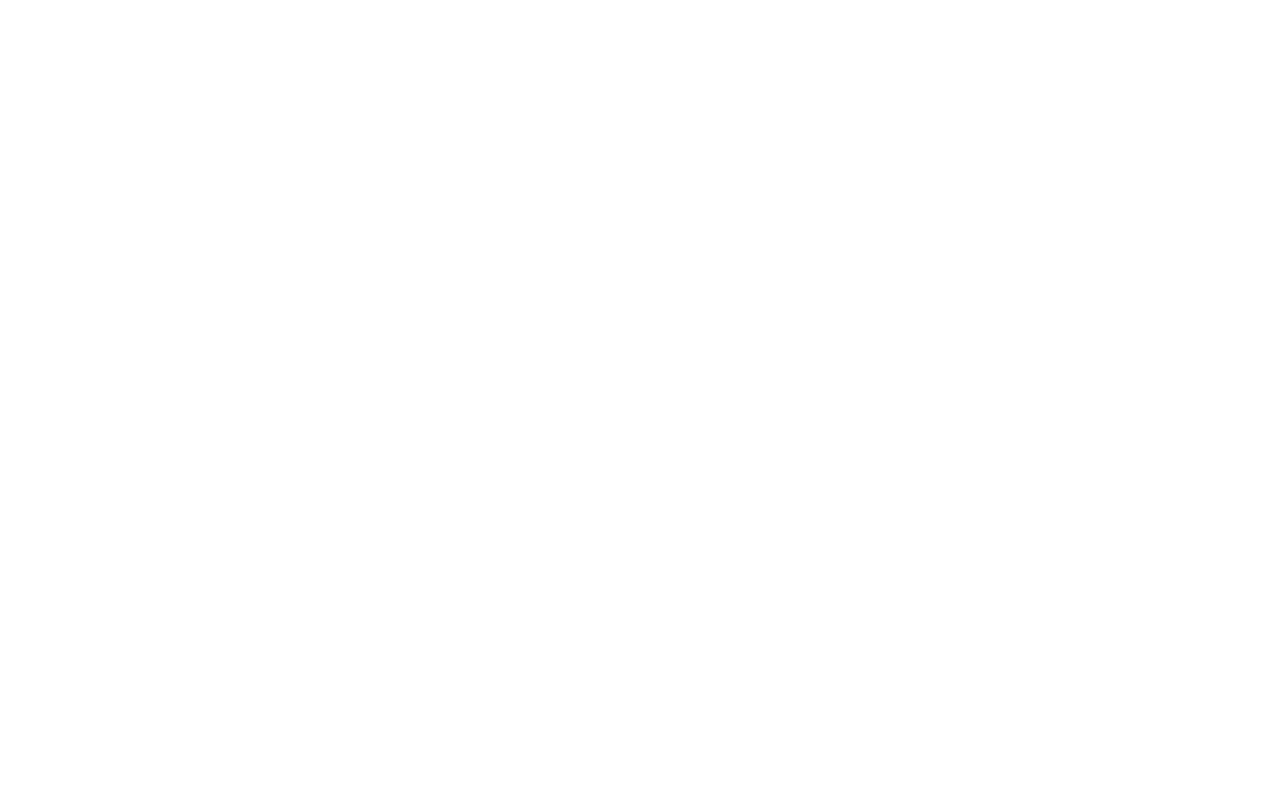
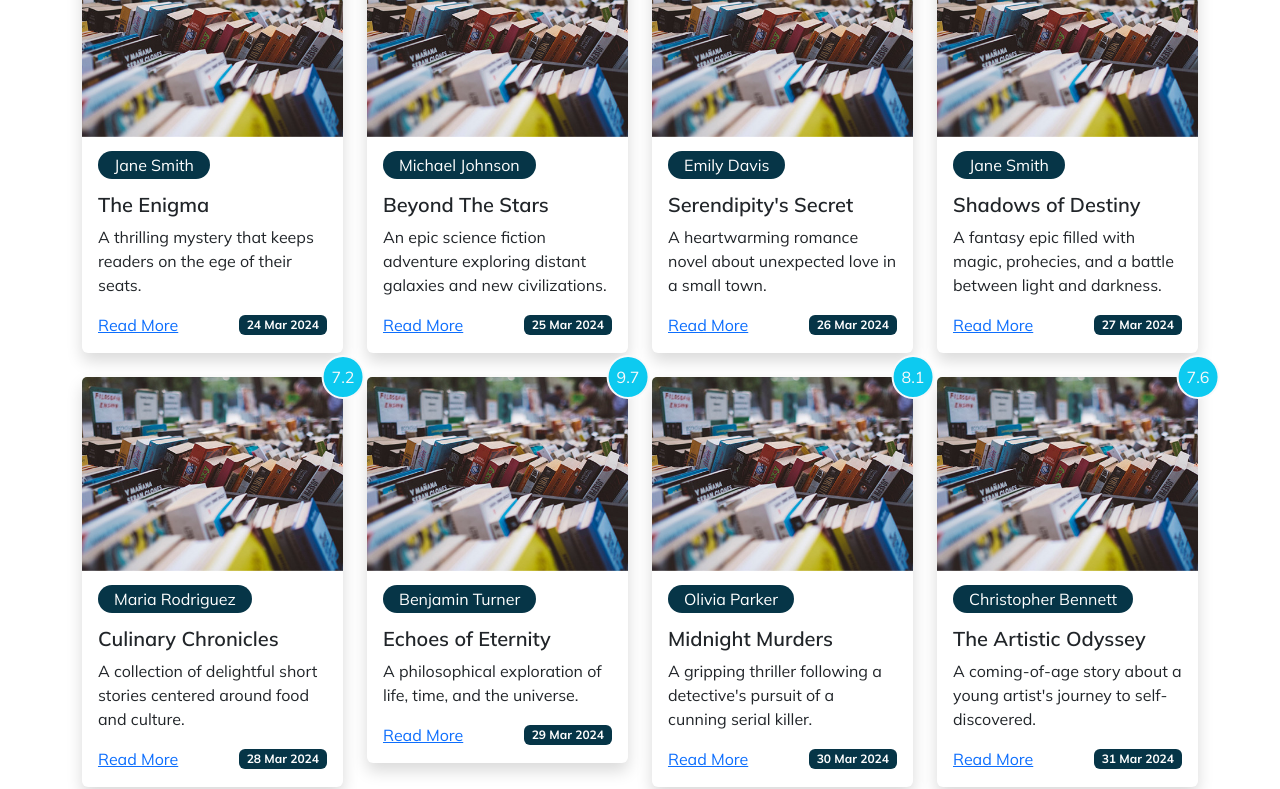
Before and after one commit to rhcndrsn/bookstore, a Vue app in the folder frontend/: page /books in a window 1280 px wide. Shown: the part 300-1089 px from the top of the page. Before the commit the page ends 800 px from the top, so only its background shows below. Built offline with nearby package versions, Linux system fonts and the light colour scheme.

Commit message:
prop, one way data flow, v-for sample

```diff
--- /dev/null
+++ b/frontend/src/components/BookItem.vue
@@ -0,0 +1,37 @@
+<template>
+    <div class="card border-0 shadow position-relative">
+        <img src="../../template/bostorek/images/b1.jpg" class="card-img-top">
+        <div class="card-body">
+            <div class="auth-box">
+                <span style="background-color: #063547;" class="py-1 px-3 text-white rounded-pill">
+                    {{ book.author }}
+                </span>
+            </div>
+            <h5 class="card-title mt-3 fw-semibold">{{ book.name }}</h5>
+            <p class="card-text">{{ book.description }}</p>
+            <div class="d-flex justify-content-between align-items-center">
+                <a href="#" class="card-link">Read More</a>
+                <p style="background-color: #063547;" class="py-1 px-2 text-white badge mb-0">{{ book.uploadDate }}</p>
+            </div>
+        </div>
+        <span class="position-absolute top-0 start-100 translate-middle p-2 bg-info text-light rounded-circle border border-2 border-light">
+            {{ book.rating }}
+        </span>
+    </div>
+</template>
+
+<script>
+    export default {
+        name: "BookItem",
+        props: {
+            book: {
+                type: Object,
+                default: () => ({})
+            }
+        }
+    }
+</script>
+
+<style lang="scss" scoped>
+
+</style>
--- /dev/null
+++ b/frontend/src/components/BookList.vue
@@ -0,0 +1,27 @@
+<template>
+    <div class="row">
+        <div class="col-sm-6 col-md-4 col-xl-3 mb-4" v-for="book in books" :key="book.id">
+            <BookItem :book="book" />
+        </div>
+    </div>
+</template>
+
+<script>
+    import BookItem from "@/components/BookItem.vue";
+    export default {
+        name: "BookList",
+        components: {
+            BookItem,
+        },
+        props: {
+            books: {
+                type: Array,
+                default: ()=>([])
+            }
+        }
+    }
+</script>
+
+<style lang="scss" scoped>
+
+</style>
--- /dev/null
+++ b/frontend/src/db.js
@@ -0,0 +1,104 @@
+const books = [
+    {
+        id: 1,
+        name: 'The Enigma',
+        author: 'Jane Smith',
+        page: 320,
+        description:
+            'A thrilling mystery that keeps readers on the ege of their seats.',
+        rating: 8.5,
+        uploadDate: '24 Mar 2024',
+    },
+    {
+        id: 2,
+        name: 'Beyond The Stars',
+        author: 'Michael Johnson',
+        page: 412,
+        description:
+            'An epic science fiction adventure exploring distant galaxies and new civilizations.',
+        rating: 9.2,
+        uploadDate: '25 Mar 2024',
+    },
+    {
+        id: 3,
+        name: "Serendipity's Secret",
+        author: 'Emily Davis',
+        page: 280,
+        description:
+            'A heartwarming romance novel about unexpected love in a small town.',
+        rating: 7.8,
+        uploadDate: '26 Mar 2024',
+    },
+    {
+        id: 4,
+        name: 'Shadows of Destiny',
+        author: 'Jane Smith',
+        page: 320,
+        description:
+            'A fantasy epic filled with magic, prohecies, and a battle between light and darkness.',
+        rating: 8.9,
+        uploadDate: '27 Mar 2024',
+    },
+    {
+        id: 5,
+        name: 'Culinary Chronicles',
+        author: 'Maria Rodriguez',
+        page: 150,
+        description:
+            'A collection of delightful short stories centered around food and culture.',
+        rating: 7.2,
+        uploadDate: '28 Mar 2024',
+    },
+    {
+        id: 6,
+        name: 'Echoes of Eternity',
+        author: 'Benjamin Turner',
+        page: 600,
+        description:
+            'A philosophical exploration of life, time, and the universe.',
+        rating: 9.7,
+        uploadDate: '29 Mar 2024',
+    },
+    {
+        id: 7,
+        name: 'Midnight Murders',
+        author: 'Olivia Parker',
+        page: 320,
+        description:
+            "A gripping thriller following a detective's pursuit of a cunning serial killer.",
+        rating: 8.1,
+        uploadDate: '30 Mar 2024',
+    },
+    {
+        id: 8,
+        name: 'The Artistic Odyssey',
+        author: 'Christopher Bennett',
+        page: 240,
+        description:
+            "A coming-of-age story about a young artist's journey to self-discovered.",
+        rating: 7.6,
+        uploadDate: '31 Mar 2024',
+    },
+    {
+        id: 9,
+        name: 'Whispers in the Woods',
+        author: 'Samantha Foster',
+        page: 280,
+        description:
+            'A collection of eerie and spine-chilling short stories set in the woods.',
+        rating: 8.3,
+        uploadDate: '01 Apr 2024',
+    },
+    {
+        id: 10,
+        name: 'Legends of Lyria',
+        author: 'Daniel Harris',
+        page: 450,
+        description:
+            'An epic fantasy series filled with knights, dragons, and quests for honor.',
+        rating: 4.8,
+        uploadDate: '03 Apr 2024',
+    },
+];
+
+export default books;
--- a/frontend/src/views/BooksView.vue
+++ b/frontend/src/views/BooksView.vue
@@ -2,22 +2,33 @@
     <section>
         <div class="container">
             <SectionHeader title="Books" text="We declare long prop names using camelCase because this avoids" />
+            <BookList :books="books"/>
         </div>
     </section>
 </template>
 
 <script>
 import SectionHeader from '@/components/SectionHeader.vue';
+import BookList from "@/components/BookList.vue";
+import books from "@/db";
+
     export default {
         name: "BooksView",
         components: {
-            SectionHeader
+            SectionHeader,
+            BookList,
         },
-
+        data() {
+            return {
+                books: books
+            }
+        }
     }
 
 </script>
 
-<style lang="scss" scoped>
-
+<style scoped>
+.auth-box {
+    margin-top: -30px;
+}
 </style>
```
